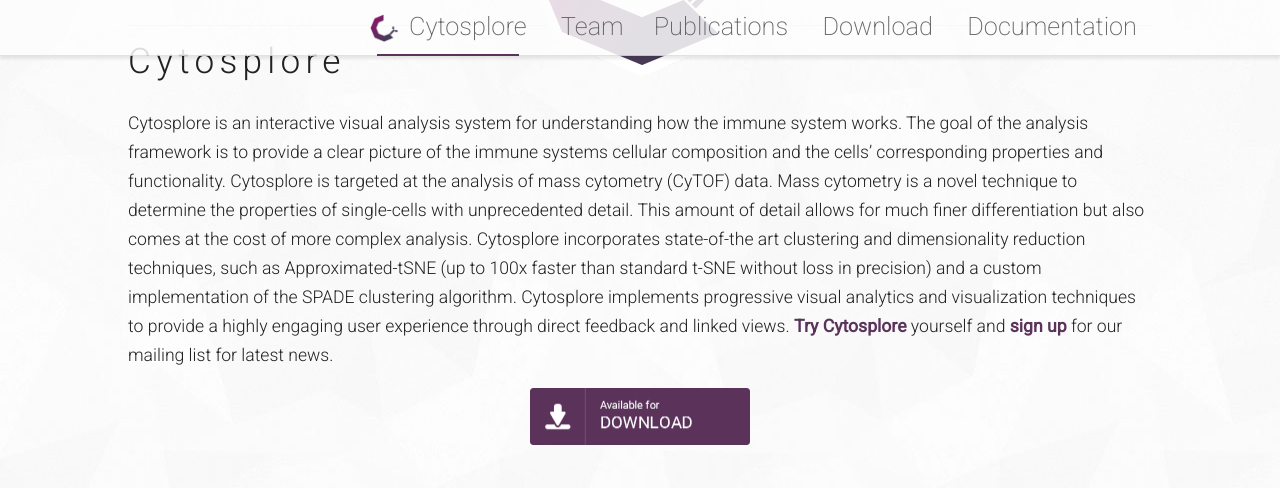
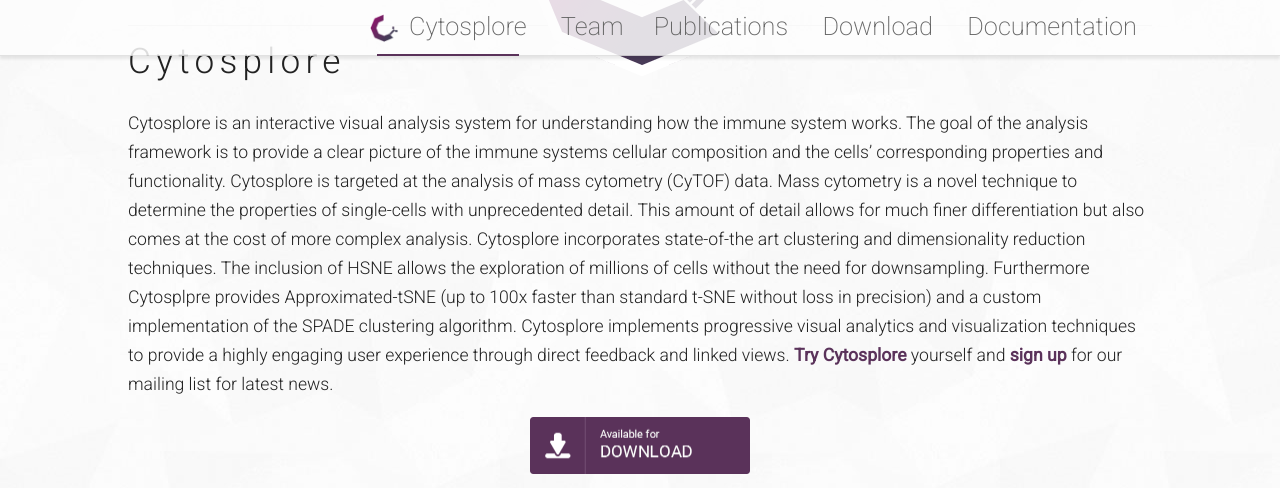
Before and after one commit to Cytosplore/cytosplore.github.io, a Jekyll site: the page built from index.md, in a window 1280 px wide and 1400 px high, scrolled down 249 px, cut to the strip 0-488 px from the top of the window. Built offline with Jekyll 4.4.1, drawn with Linux system fonts in a browser that asks for light colours; comment, search, counter and statistics services are not loaded; some of the changed text lies outside the part shown.

Commit message:
Minor fixes for mailinglist and Li Nas paper

```diff
--- a/_includes/footer.html
+++ b/_includes/footer.html
@@ -8,11 +8,11 @@
 		<a href="https://www.lumc.nl/org/radiologie/research/LKEB/" target="new">Division of Image Processing</a>, and the
 		<a href="https://www.lumc.nl/org/ihb/" target="new">Immunohematology and Blood Transfusion Department</a>
 		at the <a href="https://www.lumc.nl" target="new">Leiden University Medical Center</a>.
-		Cytosplore Development is supported by STW grant <a href="http://imagene.nl/vampire-project" target="new">12720 - VAnPIRe</a>.
+		Cytosplore Development is supported by NWO grant <a href="http://imagene.nl/vampire-project" target="new">12720 - VAnPIRe</a>.
 
 	<div class="techno-images">
 		<a href="https://www.tudelft.nl" target="new"><img src="../assets/images/tu.png" alt="Tu Delft" class="techno-img"></a>
-		<a href="https://www.stw.nl" target="new"><img src="../assets/images/stw.png" alt="STW" class="techno-img"></a>
+		<a href="https://www.nwo.nl" target="new"><img src="../assets/images/nwo.png" alt="STW" class="techno-img"></a>
 		<a href="https://www.lumc.nl" target="new"><img src="../assets/images/lumc.png" alt="LUMC" class="techno-img"></a>
 	</div>
 	</p>
--- a/_includes/main.html
+++ b/_includes/main.html
@@ -16,8 +16,8 @@
 				Cytosplore is targeted at the analysis of mass cytometry (CyTOF) data.
 				Mass cytometry is a novel technique to determine the properties of single-cells with unprecedented detail.
 				This amount of detail allows for much finer differentiation but also comes at the cost of more complex analysis.
-				Cytosplore incorporates state-of-the art clustering and dimensionality reduction techniques,
-				such as Approximated-tSNE (up to 100x faster than standard t-SNE without loss in precision) and a custom implementation of the
+				Cytosplore incorporates state-of-the art clustering and dimensionality reduction techniques. The inclusion of HSNE allows the exploration of millions of cells without the need for downsampling.
+				Furthermore Cytosplpre provides Approximated-tSNE (up to 100x faster than standard t-SNE without loss in precision) and a custom implementation of the
 				SPADE clustering algorithm. Cytosplore implements progressive visual analytics and visualization techniques to provide a highly engaging
 				user experience through direct feedback and linked views. <a href="#get">Try Cytosplore</a> yourself and <a href="#get">sign up</a> for our mailing list for latest news.
 			</p>
@@ -169,6 +169,29 @@
     <p>Press releases by <a href="https://www.tudelft.nl/en/2017/tu-delft/new-interactive-technology-makes-rare-cell-types-visible/" target="_blank">TU Delft</a> and <a href="https://www.lumc.nl/over-het-lumc/nieuws/2017/november/interactieve-technologie-zeldzame-celtypen/?setlanguage=English&setcountry=en" target="_blank">LUMC</a> covering the publication of our <a href="http://dx.doi.org/10.1038/s41467-017-01689-9" target="_blank">Nature Communications paper</a>.</p>
 		<p>The Cytosplore team was interviewed for an article in Medical Delta in December 2016: <a href="http://www.medicaldelta.nl/projects/cytosplore" target="_blank">Exploring new dimensions of the immune system.</a></p>
 		<h2>Publications</h2>
+
+		<div class="paper">
+			<div class="paper-image">
+				<img src="/assets/papers/jem_lina_2018.png" alt="JEM" class="paper-img right">
+			</div>
+			<h3><span class="title">Mass Cytometry Reveals Innate Lymphoid Cell Differentiation Pathways in the Human Fetal Intestine.</span>
+		<span class="authors">N. Li, V. van Unen, T. Höllt, A. Thompson, J. van Bergen, N. Pezzotti, E. Eisemann, A. Vilanova, S.M. Chuva de Sousa Lopes, B.P.F. Lelieveldt, and F. Koning.</span>
+				Journal of Experimental Medicine, 2018.</h3>
+			<div class="section" class="abstract">
+				<p><b>Abstract:</b>
+Innate lymphoid cells (ILCs) are abundant in mucosal tissues and involved in tissue homeostasis and barrier function. We applied mass cytometry to analyze ILCs in the human fetal intestine and distinguished 34 distinct clusters through a t-SNE-based analysis. By visualizing the dynamics of the t-SNE computation, we identified smooth phenotypic transitions from cells within the Lin-CD7+CD127-CD45RO+CD56+ cluster to both the NK cells and CD127+ ILCs, revealing potential differentiation trajectories...
+</p>
+		</div>
+			<div class="paper-links">
+				<div class="paper-link">
+					<a href="https://dx.doi.org/10.1084/jem.20171934" target="_blank">
+						<img src="assets/images/ieee.png" alt="" class="paper-link-img">
+					</a>
+				</div>
+			</div>
+			<br style="clear:right;">
+		</div>
+
 		<div class="paper">
 			<div class="paper-image">
 				<a href="https://vimeo.com/205552113" class="lightbox" target="_blank"><img src="/assets/papers/cytosplorehsne.jpg" alt="Cytosplore+HSNE" class="paper-img left"></a>
@@ -194,6 +217,7 @@
 			</div>
 			<br style="clear:left;">
 		</div>
+
 		<div class="paper">
 			<div class="paper-image">
 				<a href="https://vimeo.com/161594269" class="lightbox" target="_blank"><img src="/assets/papers/cytosplore.jpg" alt="Cytosplore" class="paper-img right"></a>
@@ -227,6 +251,7 @@
 			</div>
 			<br style="clear:left;">
 		</div>
+
 		<div class="paper">
 			<div class="paper-image">
 				<img src="/assets/papers/tvcg_np_2017.jpg" alt="A-tSNE" class="paper-img left">
@@ -255,6 +280,7 @@
 			</div>
 			<br style="clear:right;">
 		</div>
+
 		<div class="paper">
 			<div class="paper-image">
 				<img src="/assets/papers/immunity_vvu_2016.jpg" alt="Immunity" class="paper-img right">
@@ -283,6 +309,7 @@
 			</div>
 			<br style="clear:left;">
 		</div>
+
 	</div>
 	</div>
 </div>
--- a/assets/css/style.css
+++ b/assets/css/style.css
@@ -580,6 +580,11 @@
   background-size: 80px 80px
 }
 
+#portrait-am{
+  background: url(../images/team/am.jpg) no-repeat;
+  background-size: 80px 80px
+}
+
 .portrait-name{
   color: rgb(90, 50, 90);
 }
@@ -875,6 +880,8 @@
   border: 0px;
 	border-radius: 0 5px 5px 0;
   margin: 0;
+	width: 100%;
+	padding: 0 16px;
   font-size: 1.0em;
   font-weight: 300;
   font-family: 'Roboto', sans-serif;
@@ -909,6 +916,7 @@
   font-family: 'Roboto', sans-serif;
   margin: 0;
   padding: 0;
+  color: white;
   background-color: rgba(90, 50, 90,1.0);
 	border-radius: 5px;
 }
```
Also changed, not shown: Gemfile.lock, assets/images/nwo.png (added), assets/images/team/am.jpg (added), assets/papers/jem_lina_2018.png (added), 1 other file.
